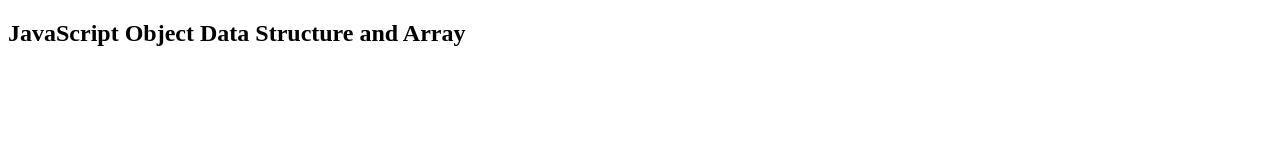
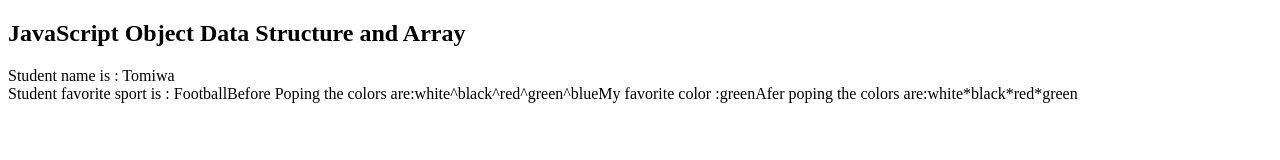
Before and after one commit to TomiwaMartins21/Introduction-to-Array-and-call-satack, a plain HTML site: page Assigment/index.html in a window 1280 px wide. Drawn offline with Linux system fonts and the light colour scheme.

Commit message:
Intial ommit

```diff
--- a/Assigment/index.html
+++ b/Assigment/index.html
@@ -9,10 +9,10 @@
 <h2>JavaScript Object Data Structure and Array</h2>
 <script>
 let student = {
-name: 'Tomiwa'
-age: '14'
-Grade:'10'
-hobbies:'Making Music'
+name: 'Tomiwa',
+age: '14',
+Grade:'10',
+hobbies:'Making Music',
 fav_sport:'Football'
 };
 let color = ["white","black","red","green","blue"];
```
Also changed, not shown: Activity-1/index.html (+1 -1 lines).
